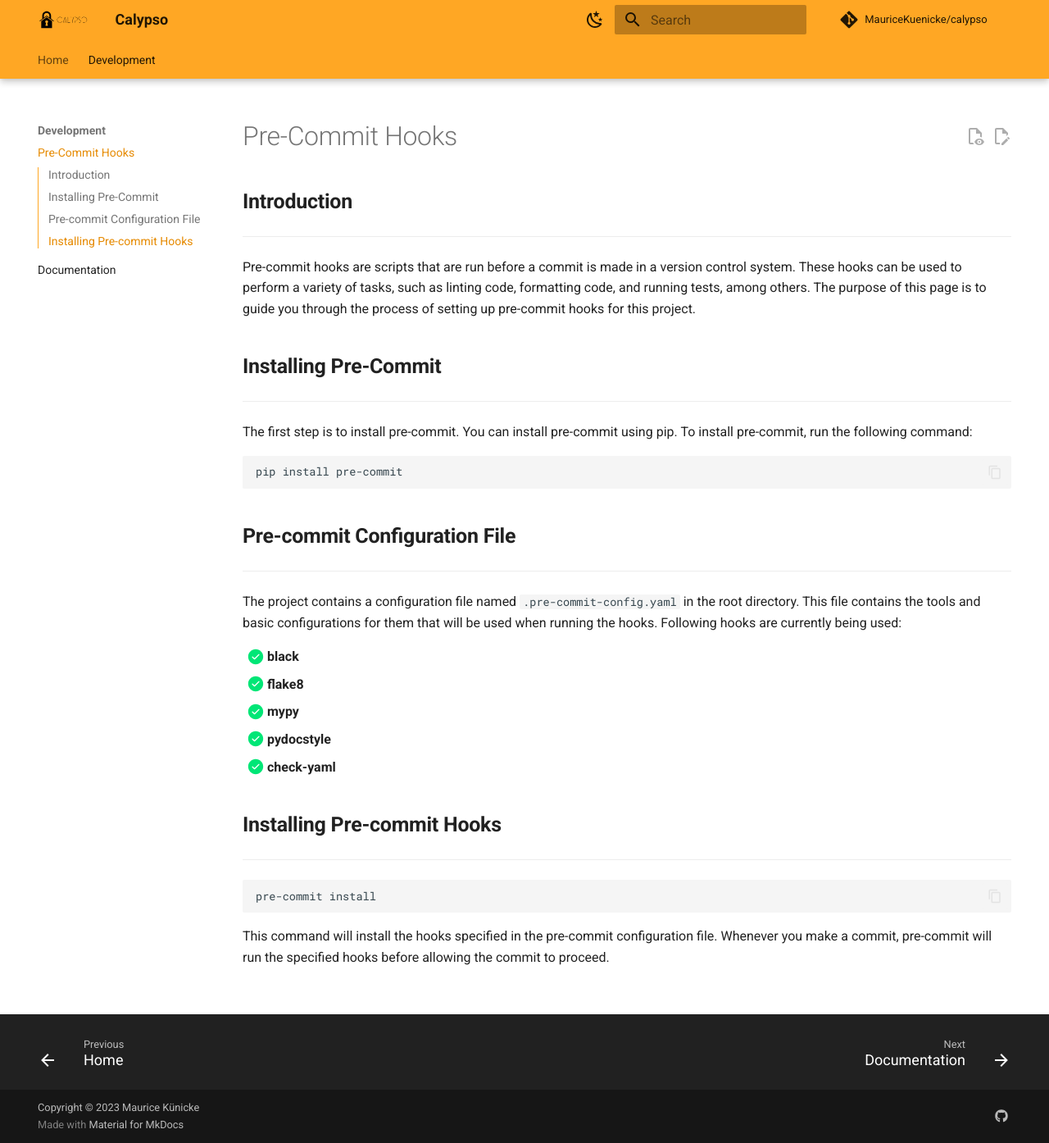
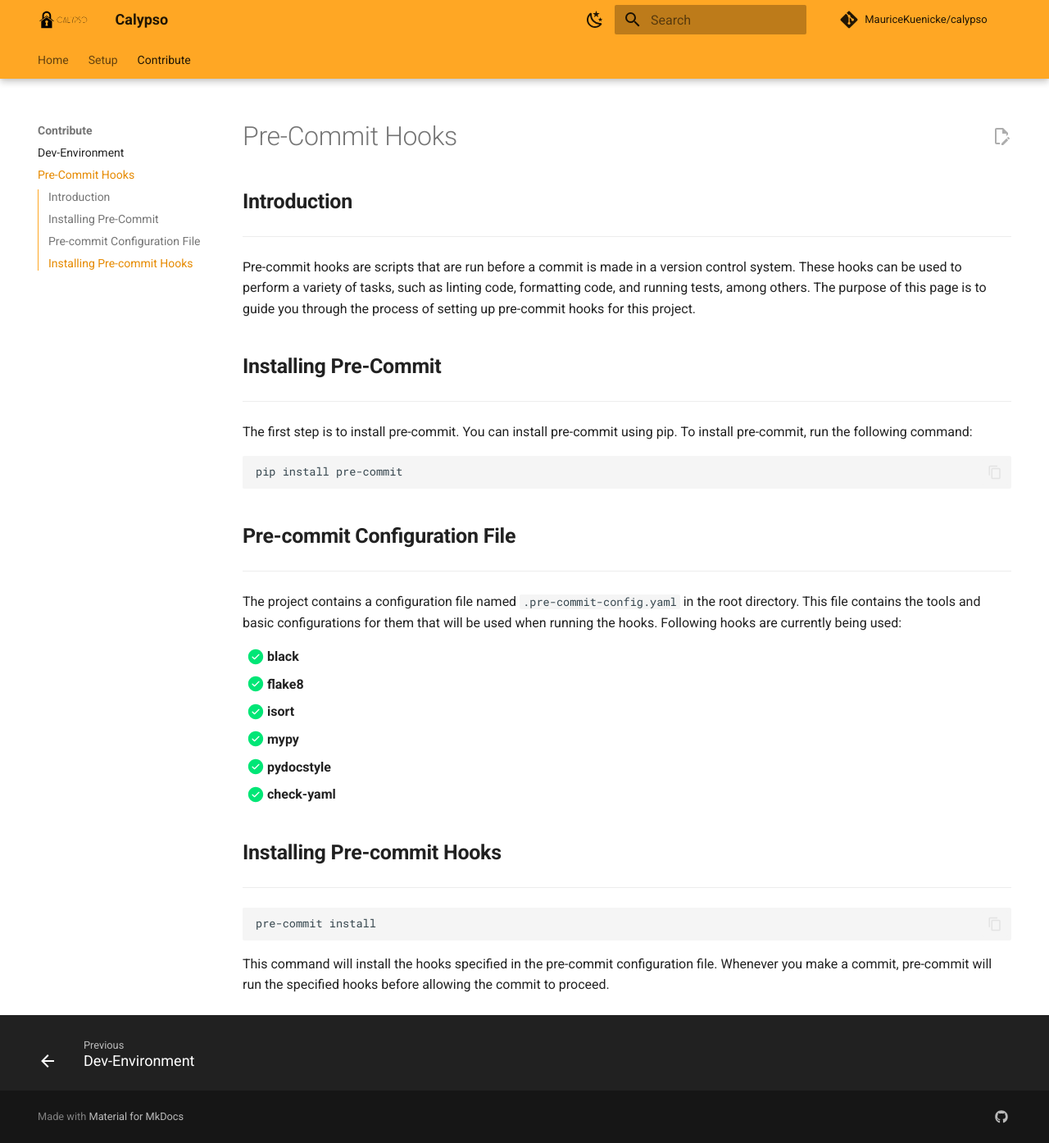
Before and after one commit to MauriceKuenicke/calypso, an MkDocs documentation site: the page built from docs/development/pre-commit-hooks.md, in a window 1280 px wide and 1394 px high. Shown: the whole window at 82% size. Built offline with MkDocs 1.6.1 and Material for MkDocs 9.7.7, drawn with Linux system fonts in a browser that asks for light colours; comment, search, counter and statistics services are not loaded.

Commit message:
update docs

```diff
--- a/docs/development/pre-commit-hooks.md
+++ b/docs/development/pre-commit-hooks.md
@@ -22,6 +22,7 @@ when running the hooks. Following hooks are currently being used:
 
 - [x] **black**
 - [x] **flake8**
+- [x] **isort**
 - [x] **mypy**
 - [x] **pydocstyle**
 - [x] **check-yaml**
--- a/mkdocs.yml
+++ b/mkdocs.yml
@@ -8,8 +8,6 @@ edit_uri: edit/main/docs/
 repo_name: MauriceKuenicke/calypso
 repo_url: https://github.com/MauriceKuenicke/calypso
 
-# Copyright
-copyright: Copyright &copy; 2023 Maurice Künicke
 
 # Configuration
 theme:
@@ -51,7 +49,7 @@ theme:
     - announce.dismiss
     - navigation.footer
     - content.action.edit
-    - content.action.view
+    #- content.action.view
     - content.code.copy
     - content.code.annotate
 
@@ -64,9 +62,10 @@ extra:
 # Page Tree
 nav:
   - Home: index.md
-  - Development:
+  - Setup: setup/documentation.md
+  - Contribute:
+      - Dev-Environment: development/environment.md
       - Pre-Commit Hooks: development/pre-commit-hooks.md
-      - Documentation: development/documentation.md
 
 # Plugins
 plugins:
```
Also changed, not shown: README.md (+0 -7 lines), docs/development/documentation.md (deleted, +0 -1 lines), docs/development/environment.md (added, +43 -0 lines), docs/index.md (+5 -5 lines), docs/setup/documentation.md (added), 1 other file.
